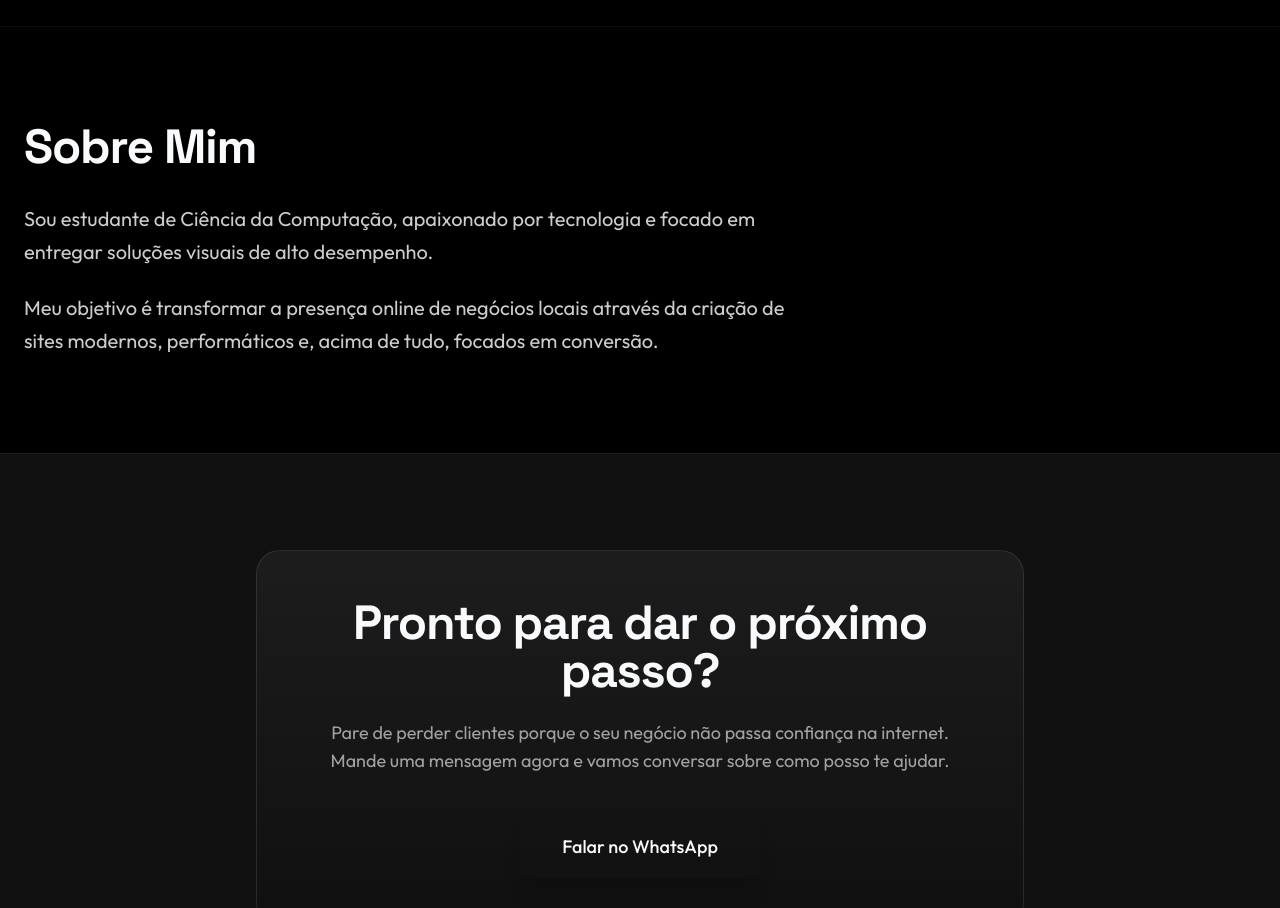
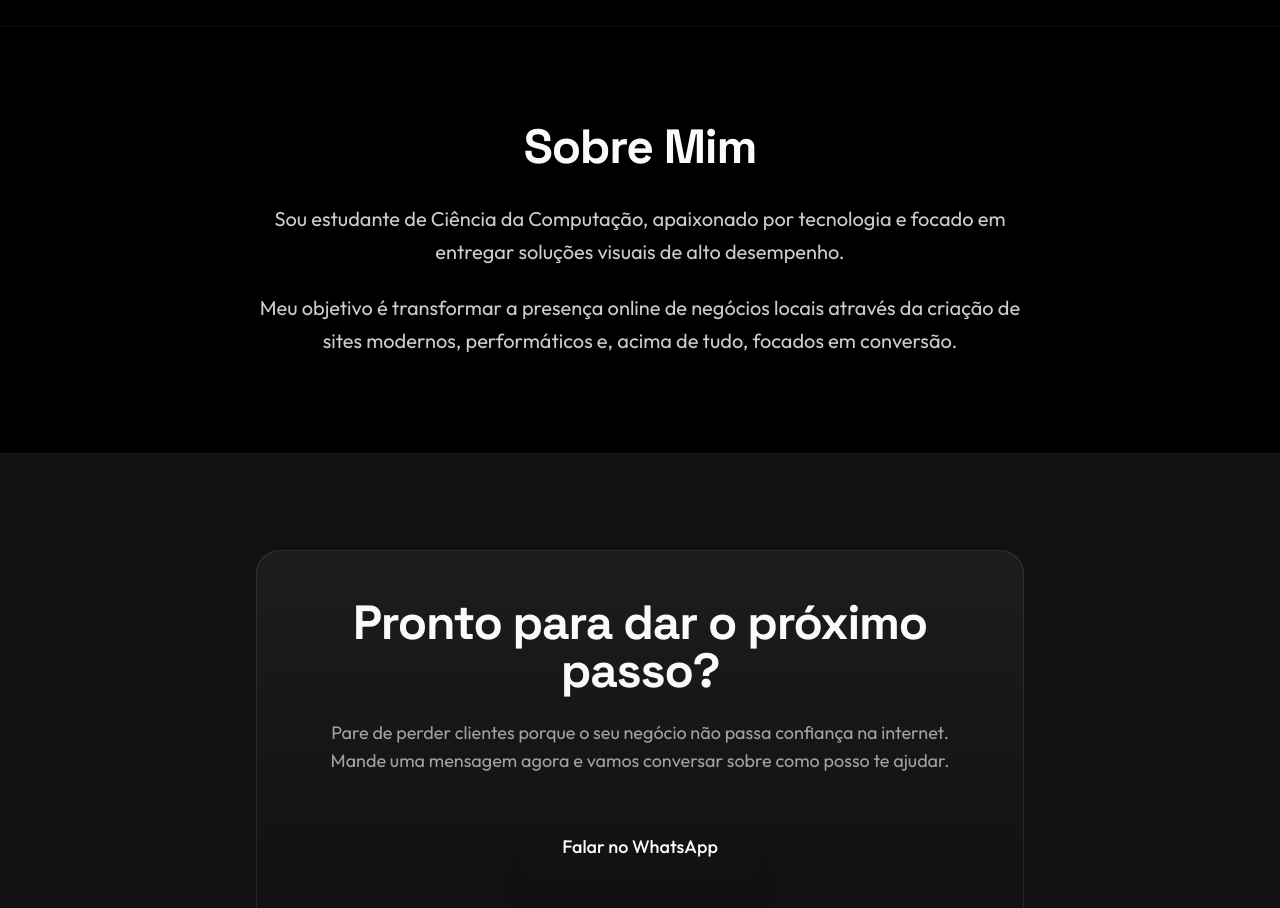
Before and after one commit to DanielFixa/danielboerportifolio, a React (Vite) app: page / in a window 1280 px wide. Shown: the part 3600-4508 px from the top of the page. Built offline with nearby package versions, Linux system fonts and the light colour scheme.

Commit message:
feat: complete initial portfolio structure with Magic UI integrations

```diff
--- a/index.html
+++ b/index.html
@@ -1,16 +1,21 @@
 <!doctype html>
 <html lang="pt-BR">
+
 <head>
   <meta charset="UTF-8" />
-    <link rel="icon" type="image/svg+xml" href="/vite.svg" />
+  <link rel="icon" type="image/x-icon" href="/favicon.ico" />
   <meta name="viewport" content="width=device-width, initial-scale=1.0" />
   <link rel="preconnect" href="https://fonts.googleapis.com">
   <link rel="preconnect" href="https://fonts.gstatic.com" crossorigin>
-    <link href="https://fonts.googleapis.com/css2?family=Outfit:wght@300;400;500;600;700;800&family=Space+Grotesk:wght@400;500;600;700&display=swap" rel="stylesheet">
+  <link
+    href="https://fonts.googleapis.com/css2?family=Outfit:wght@300;400;500;600;700;800&family=Space+Grotesk:wght@400;500;600;700&display=swap"
+    rel="stylesheet">
   <title>Daniel Boer | Portfólio Digital</title>
 </head>
+
 <body>
   <div id="root"></div>
   <script type="module" src="/src/main.tsx"></script>
 </body>
+
 </html>
--- a/src/components/About.tsx
+++ b/src/components/About.tsx
@@ -3,7 +3,7 @@ import { BlurFade } from "./ui/blur-fade";
 export function About() {
     return (
         <section id="sobre" className="py-24 bg-background border-t border-white/5 relative overflow-hidden">
-            <div className="container mx-auto px-6 relative z-10">
+            <div className="container mx-auto px-6 relative z-10 flex flex-col items-center text-center">
                 <BlurFade delay={0.1} inView>
                     <h2 className="text-3xl md:text-5xl font-bold mb-8 tracking-tight">Sobre Mim</h2>
                 </BlurFade>
```
Also changed, not shown: 1 other file (tests, documents, lock files or other folders). Lines whose indentation alone changed are shown as unchanged.
